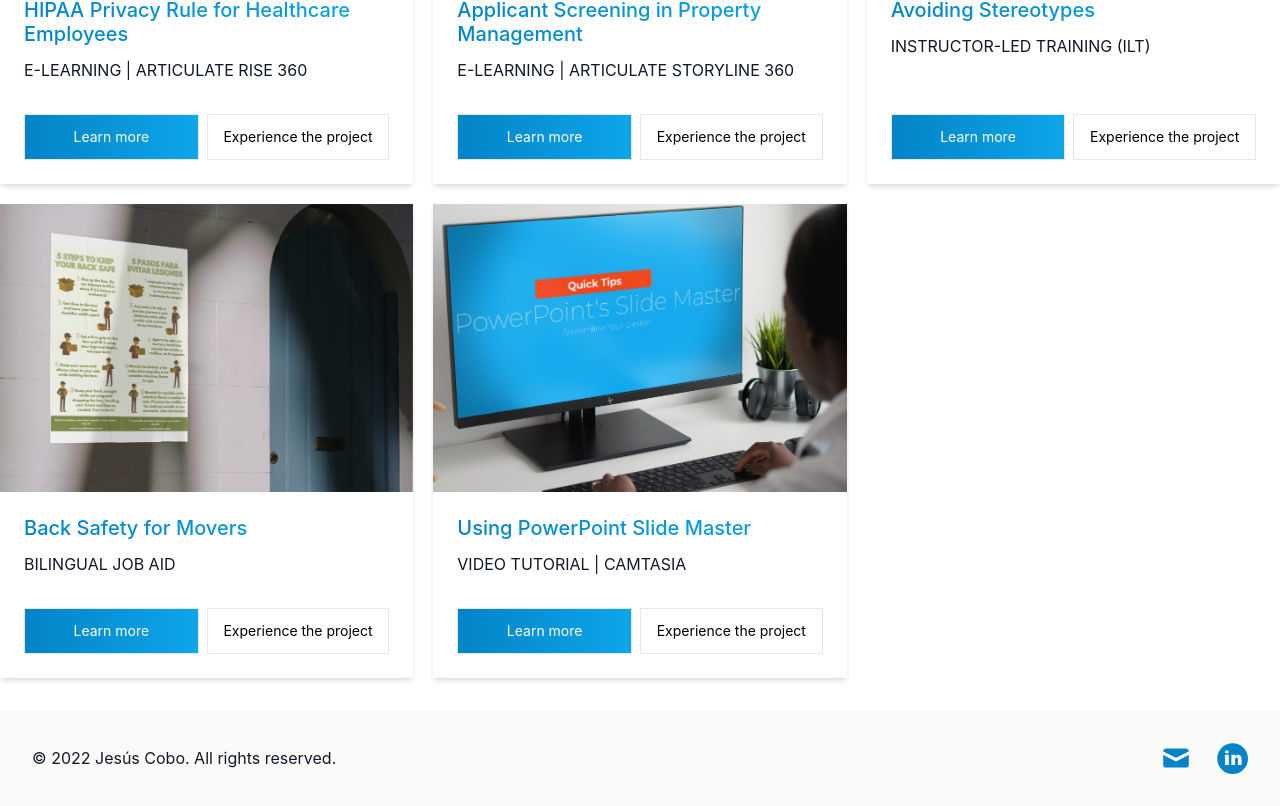
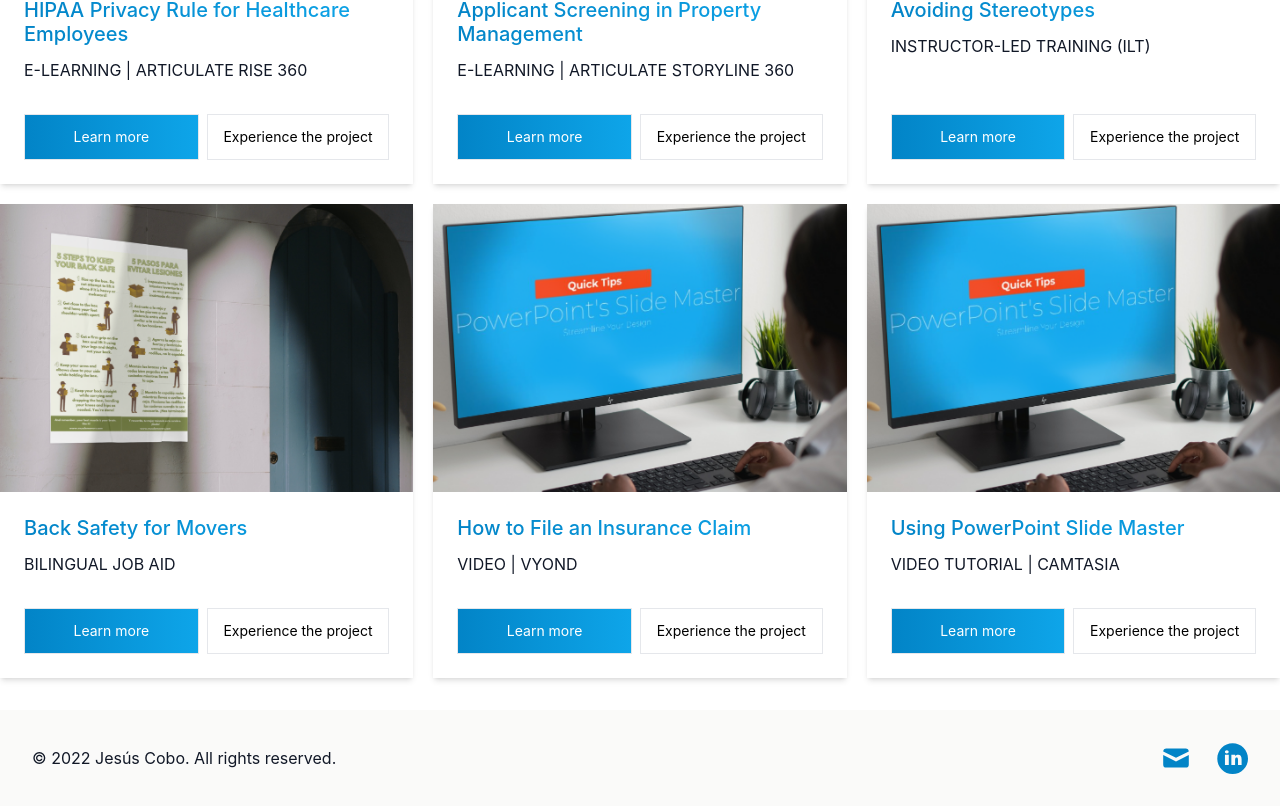
Before and after one commit to CarolinaCobo/jesus-portfolio, a Next.js app: page / in a window 1280 px wide. Shown: the part 1100-1906 px from the top of the page. Built offline with nearby package versions, Linux system fonts and the light colour scheme.

Commit message:
Update CardsData.js

```diff
--- a/components/ProjectsCards/CardsData.js
+++ b/components/ProjectsCards/CardsData.js
@@ -31,12 +31,20 @@ const projectsData = [
       "https://jesuscoboportfolio.s3.amazonaws.com/Job+Aid+-+Back+Safety+for+Movers.pdf",
   },
   {
+    name: "How to File an Insurance Claim",
+    description: "VIDEO | VYOND",
+    href: "/projects/using-powerpoint-slide-master",
+    imageUrl: "/powerpoint-slide.png",
+    projectHref:
+      "https://jesuscoboportfolio.s3.amazonaws.com/Quick+Tips+PowerPoint+Slide+Master.mp4",
+  },
+  {
     name: "Using PowerPoint Slide Master",
     description: "VIDEO TUTORIAL | CAMTASIA",
     href: "/projects/using-powerpoint-slide-master",
     imageUrl: "/powerpoint-slide.png",
     projectHref:
-      "https://jesuscoboportfolio.s3.amazonaws.com/Quick+Tips+PowerPoint+Slide+Master.mp4",
+      "https://jesuscoboportfolio.s3.amazonaws.com/Filing+An+Insurance+Claim-1080p-220713.mp4",
   },
 ];
 
```
